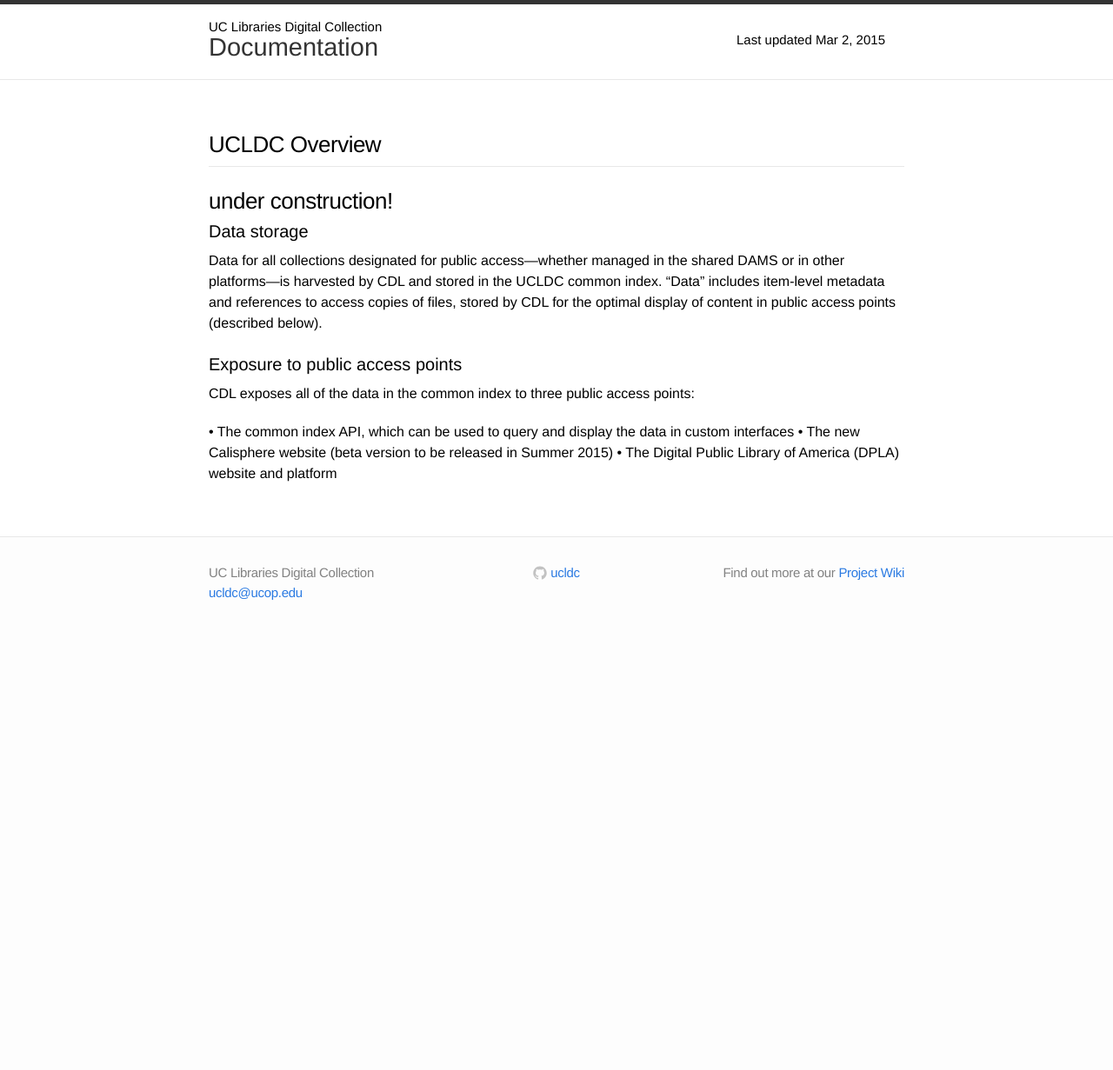
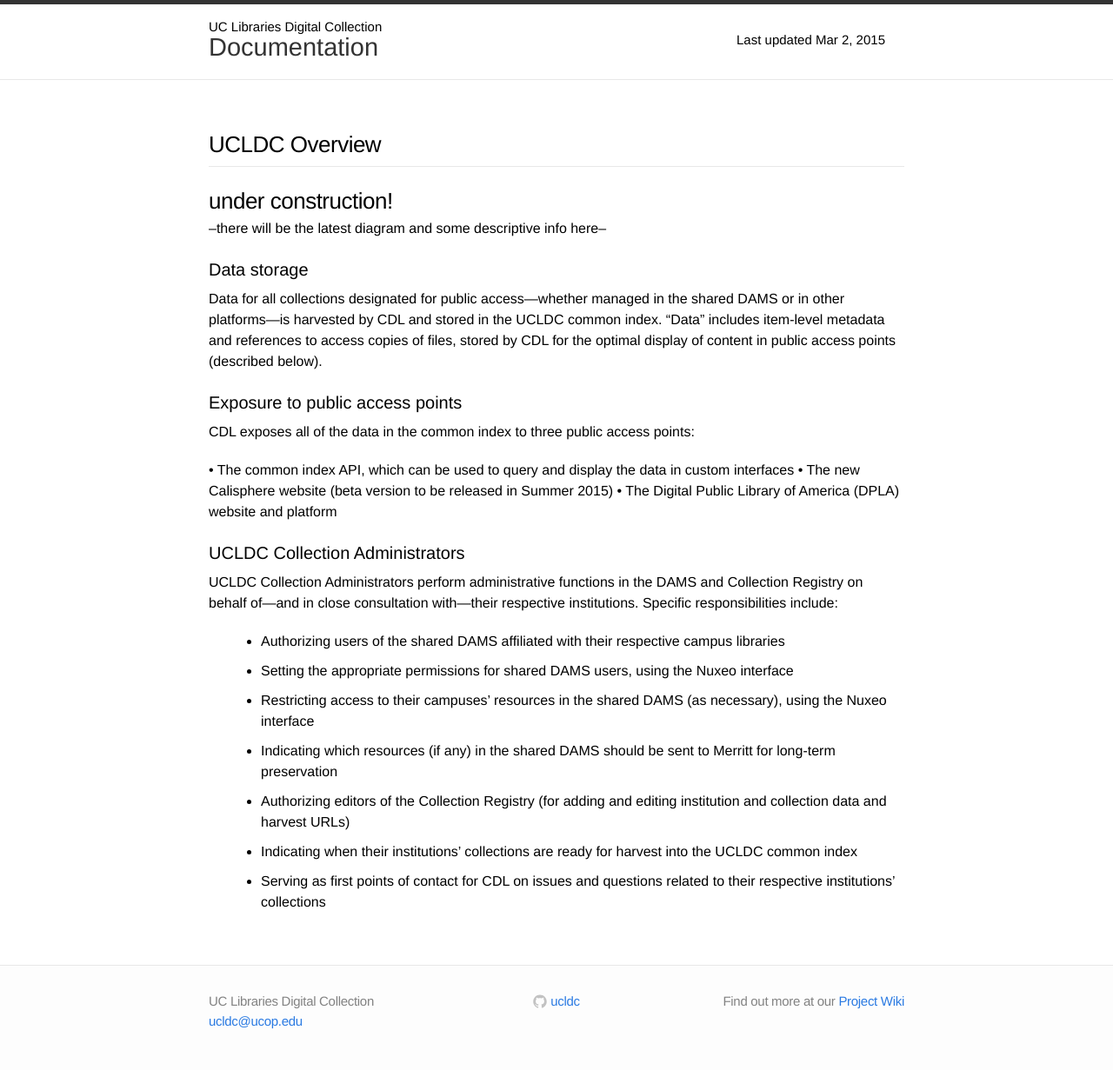
Before and after one commit to ucldc/ucldc-docs, a Jekyll site: the page built from docs/overview.md, in a window 1280 px wide. Shown: the whole page at 87% size. Built offline with Jekyll 4.4.1, drawn with Linux system fonts in a browser that asks for light colours; nearby versions of some CDN libraries; before the commit the page ends 900 px from its top, so only the background shows below that.

Commit message:
Update overview.md

```diff
--- a/docs/overview.md
+++ b/docs/overview.md
@@ -4,6 +4,8 @@
 permalink: /docs/overview/
 ---
 #under construction!
+
+--there will be the latest diagram and some descriptive info here--
 
 ##Data storage
 Data for all collections designated for public access—whether managed in the shared DAMS or in other platforms—is harvested by CDL and stored in the UCLDC common index. “Data” includes item-level metadata and references to access copies of files, stored by CDL for the optimal display of content in public access points (described below).
@@ -14,3 +16,14 @@
 •	The common index API, which can be used to query and display the data in custom interfaces
 •	The new Calisphere website (beta version to be released in Summer 2015)
 •	The Digital Public Library of America (DPLA) website and platform
+
+##UCLDC Collection Administrators
+UCLDC Collection Administrators perform administrative functions in the DAMS and Collection Registry on behalf of—and in close consultation with—their respective institutions. Specific responsibilities include:
+
+- Authorizing users of the shared DAMS affiliated with their respective campus libraries
+- Setting the appropriate permissions for shared DAMS users, using the Nuxeo interface
+- Restricting access to their campuses’ resources in the shared DAMS (as necessary), using the Nuxeo interface
+- Indicating which resources (if any) in the shared DAMS should be sent to Merritt for long-term preservation
+- Authorizing editors of the Collection Registry (for adding and editing institution and collection data and harvest URLs)
+- Indicating when their institutions’ collections are ready for harvest into the UCLDC common index
+- Serving as first points of contact for CDL on issues and questions related to their respective institutions’ collections
```
